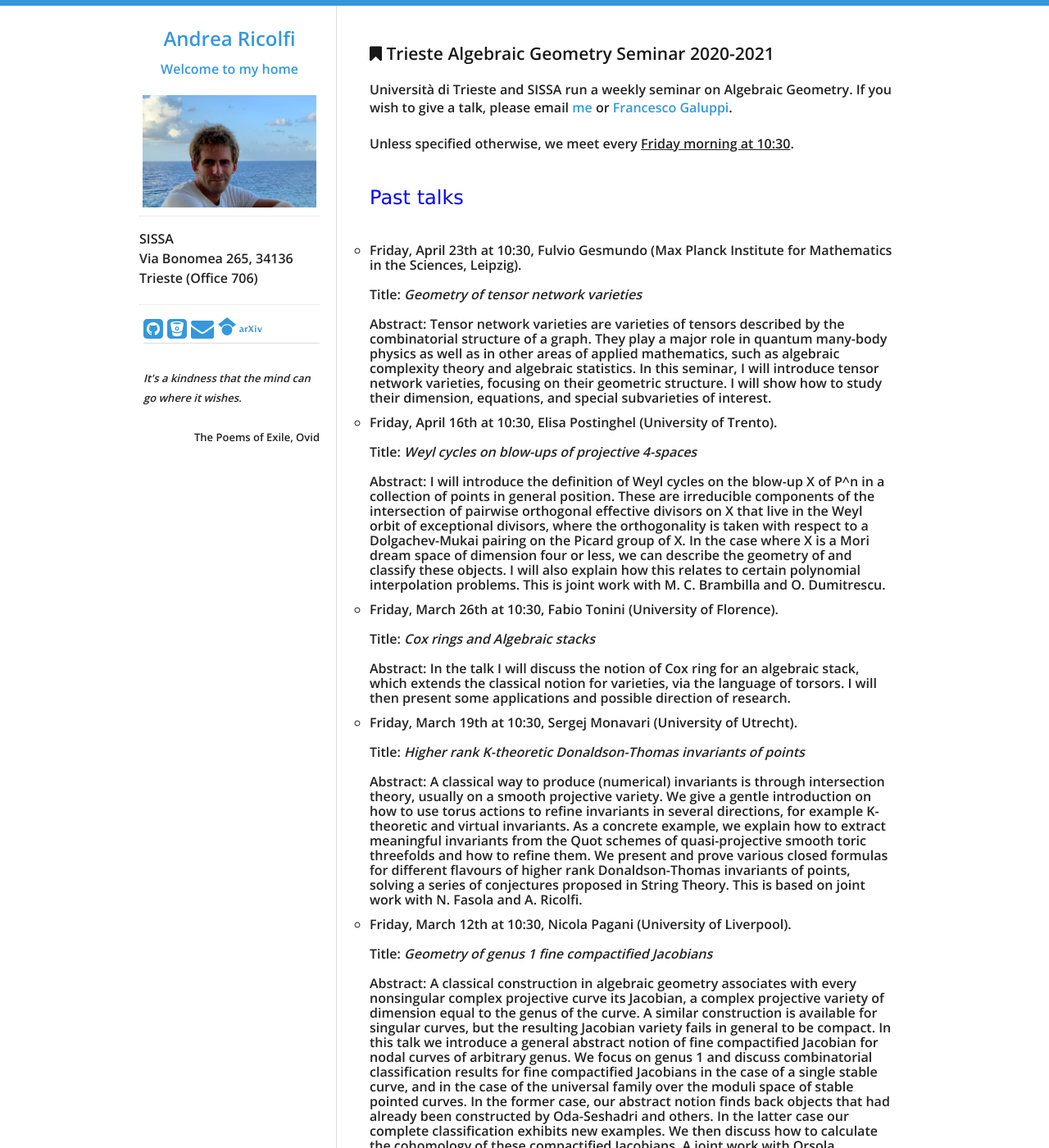
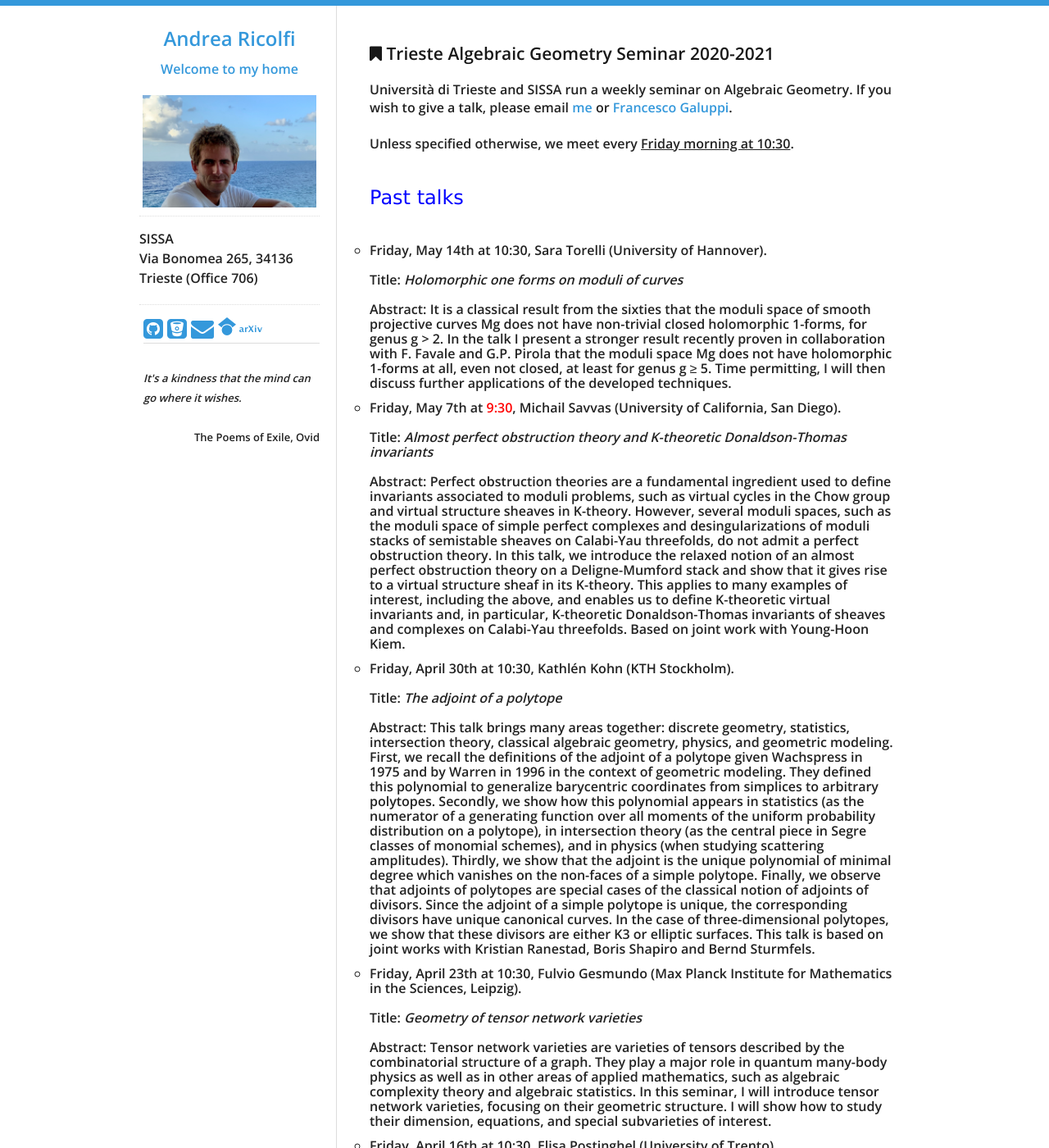
Before and after one commit to atricolfi/atricolfi.github.io, a Jekyll site: the page built from MATHEMATICS/AGseminarOLD.html, in a window 1280 px wide and 1400 px high. Shown: the whole window at 82% size. Built offline with Jekyll 4.4.1, drawn with Linux system fonts in a browser that asks for light colours.

Commit message:
Update AGseminarOLD.html

```diff
--- a/MATHEMATICS/AGseminarOLD.html
+++ b/MATHEMATICS/AGseminarOLD.html
@@ -23,6 +23,66 @@ Past talks
   <br>
 
   <ul style="list-style-type:circle">
+
+
+<li> Friday, May 14th at 10:30, Sara Torelli (University of Hannover).
+<br>
+  <br>
+Title: <em>Holomorphic one forms on moduli of curves</em>
+  <br>
+  <br>
+Abstract: It is a classical result from the sixties that the moduli space of smooth projective curves Mg
+  does not have non-trivial closed holomorphic 1-forms, for genus g > 2. In the talk I present a stronger
+  result recently proven in collaboration with F. Favale and G.P. Pirola that the moduli space Mg does
+  not have holomorphic 1-forms at all, even not closed, at least for genus g ≥ 5. Time permitting,
+  I will then discuss further applications of the developed techniques.
+</li>
+
+
+ <li> Friday, May 7th at <font color="red">9:30</font>, Michail Savvas (University of California, San Diego).
+<br>
+  <br>
+Title: <em>Almost perfect obstruction theory and K-theoretic Donaldson-Thomas invariants</em>
+  <br>
+  <br>
+Abstract: Perfect obstruction theories are a fundamental ingredient used to define invariants associated to
+   moduli problems, such as virtual cycles in the Chow group and virtual structure sheaves in K-theory.
+   However, several moduli spaces, such as the moduli space of simple perfect complexes and desingularizations
+   of moduli stacks of semistable sheaves on Calabi-Yau threefolds, do not admit a perfect obstruction theory.
+   In this talk, we introduce the relaxed notion of an almost perfect obstruction theory on a Deligne-Mumford
+   stack and show that it gives rise to a virtual structure sheaf in its K-theory. This applies to many examples
+   of interest, including the above, and enables us to define K-theoretic virtual invariants and, in particular,
+   K-theoretic Donaldson-Thomas invariants of sheaves and complexes on Calabi-Yau threefolds. Based on joint work with Young-Hoon Kiem.
+</li>
+
+
+<li> Friday, April 30th at 10:30, Kathlén Kohn (KTH Stockholm).
+<br>
+  <br>
+Title: <em>The adjoint of a polytope</em>
+  <br>
+  <br>
+Abstract:  This talk brings many areas together: discrete geometry, statistics, intersection theory,
+  classical algebraic geometry, physics, and geometric modeling. First, we recall the definitions of the
+  adjoint of a polytope given Wachspress in 1975 and by Warren in 1996 in the context of geometric modeling.
+  They defined this polynomial to generalize barycentric coordinates from simplices to arbitrary polytopes.
+  Secondly, we show how this polynomial appears in statistics (as the numerator of a generating function over
+  all moments of the uniform probability distribution on a polytope), in intersection theory (as the central
+  piece in Segre classes of monomial schemes), and in physics (when studying scattering amplitudes).
+  Thirdly, we show that the adjoint is the unique polynomial of minimal degree which vanishes on the non-faces
+  of a simple polytope. Finally, we observe that adjoints of polytopes are special cases of the classical
+  notion of adjoints of divisors. Since the adjoint of a simple polytope is unique, the corresponding divisors
+  have unique canonical curves. In the case of three-dimensional polytopes, we show that these divisors
+  are either K3 or elliptic surfaces.
+This talk is based on joint works with Kristian Ranestad, Boris Shapiro and Bernd Sturmfels.
+</li>
+
+
+
+
+
+
+
 
 <li> Friday, April 23th at 10:30, Fulvio Gesmundo (Max Planck Institute for Mathematics in the Sciences, Leipzig).
 <br>
```
